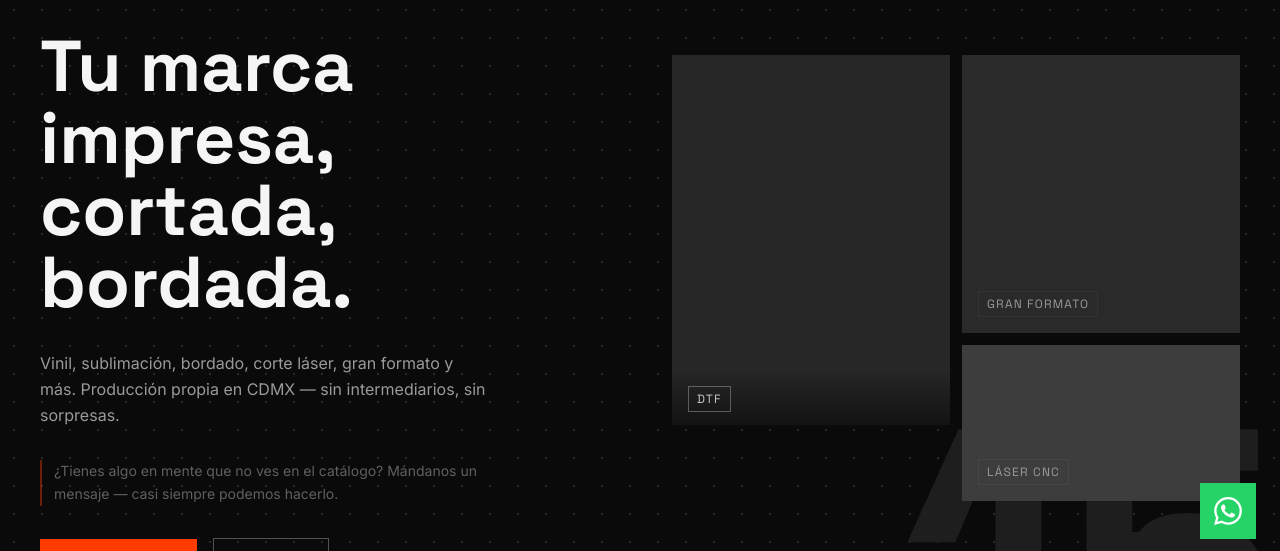
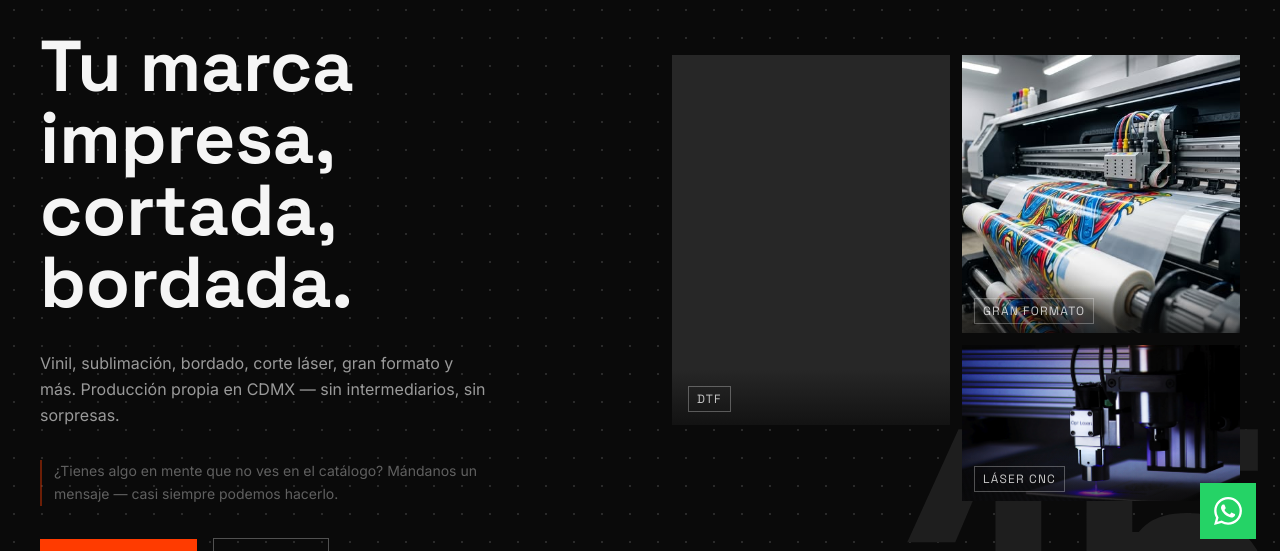
Before and after one commit to MarkiiAk/CortandoVinil, a Next.js app: page / in a window 1280 px wide. Shown: the part 237-788 px from the top of the page. Built offline with nearby package versions, Linux system fonts and the light colour scheme; no server answers.

Commit message:
Hero: fotos reales Gran Formato + Láser CNC + fix import Image

```diff
--- a/components/landing/Hero.tsx
+++ b/components/landing/Hero.tsx
@@ -2,6 +2,7 @@
 
 import { motion } from "framer-motion";
 import Link from "next/link";
+import Image from "next/image";
 
 const ease = [0.22, 1, 0.36, 1] as const;
 
@@ -110,15 +111,33 @@ export function Hero() {
             </div>
           </div>
           <div className="flex flex-col gap-3">
-            <div className="relative aspect-square bg-carbon-light flex items-end p-4">
-              <span className="font-space text-xs tracking-widest uppercase text-texto-muted border border-zinc/50 px-2 py-1">
-                Gran Formato
-              </span>
+            <div className="relative aspect-square bg-carbon-light overflow-hidden">
+              <Image
+                src="/servicios/hero-granformato.jpg"
+                alt="Gran Formato"
+                fill
+                className="object-cover"
+                sizes="25vw"
+              />
+              <div className="absolute bottom-0 left-0 right-0 bg-gradient-to-t from-negro/70 to-transparent p-3">
+                <span className="font-space text-xs tracking-widest uppercase text-blanco/80 border border-blanco/30 px-2 py-1">
+                  Gran Formato
+                </span>
+              </div>
             </div>
-            <div className="relative aspect-video bg-zinc flex items-end p-4">
-              <span className="font-space text-xs tracking-widest uppercase text-texto-muted border border-zinc-light/50 px-2 py-1">
-                Láser CNC
-              </span>
+            <div className="relative aspect-video bg-zinc overflow-hidden">
+              <Image
+                src="/servicios/hero-laser.jpg"
+                alt="Láser CNC"
+                fill
+                className="object-cover"
+                sizes="25vw"
+              />
+              <div className="absolute bottom-0 left-0 right-0 bg-gradient-to-t from-negro/70 to-transparent p-3">
+                <span className="font-space text-xs tracking-widest uppercase text-blanco/80 border border-blanco/30 px-2 py-1">
+                  Láser CNC
+                </span>
+              </div>
             </div>
           </div>
         </motion.div>
```
